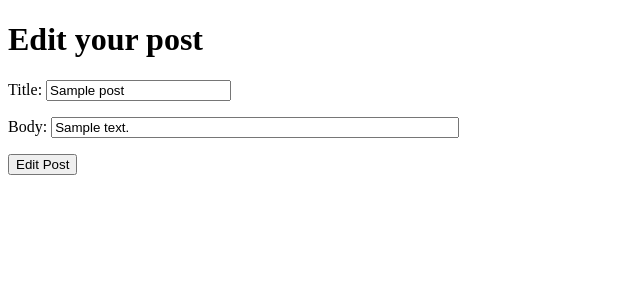
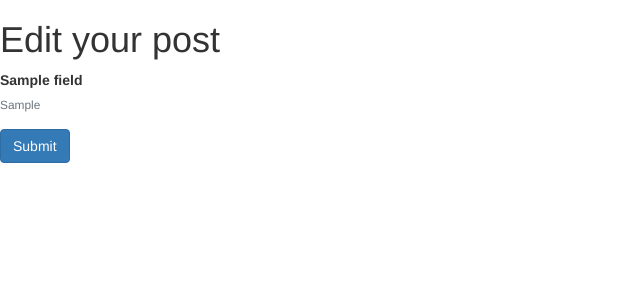
Before and after one commit to batidibek/community_information_management_platform, a Django app: template vircom/templates/vircom/edit_post.html in a window 1280 px wide. Shown: the top 300 px of the page, without its empty margins (0-640 px from the left). Run offline with Django 3.2, Linux system fonts and the light colour scheme; the template is opened without the code that fills it: most values are stand-ins (such as "Sample title", 1, 10 or a date in 2020); data that the repository does not hold is empty; some libraries are stand-ins or nearby versions.

Commit message:
data type fields are now JSONField

```diff
--- a/vircom/models.py
+++ b/vircom/models.py
@@ -32,7 +32,7 @@ class Post(models.Model):
 class DataType(models.Model):
     name = models.CharField(max_length=200)
     community = models.ForeignKey(Community, on_delete=models.PROTECT)
-    #fields = JSONField()
+    fields = JSONField()
     def __str__(self):
         return self.name
 
--- a/vircom/templates/vircom/edit_post.html
+++ b/vircom/templates/vircom/edit_post.html
@@ -1,15 +1,69 @@
 <!DOCTYPE html>
 <html>
+
+<head>
+    <!--    Load Bootstrap via CDN -->
+    <link rel="stylesheet" href="https://stackpath.bootstrapcdn.com/bootstrap/4.1.3/css/bootstrap.min.css"
+        integrity="sha384-MCw98/SFnGE8fJT3GXwEOngsV7Zt27NXFoaoApmYm81iuXoPkFOJwJ8ERdknLPMO" crossorigin="anonymous">
+
+    <link rel="stylesheet" href="https://maxcdn.bootstrapcdn.com/bootstrap/3.4.0/css/bootstrap.min.css">
+    <script src="https://ajax.googleapis.com/ajax/libs/jquery/3.4.1/jquery.min.js"></script>
+    <script src="https://maxcdn.bootstrapcdn.com/bootstrap/3.4.0/js/bootstrap.min.js"></script>
+</head>
+
 <body>
 
-<h1>Edit your post</h1>
-{% if error_message %}<p style="color: red"><strong>{{ error_message }}</strong></p>{% endif %}
-<form action="{% url 'vircom:change_post' community.id post.id %}" method="post">
+    <h1>Edit your post</h1>
+    {% if error_message %}<p style="color: red"><strong>{{ error_message }}</strong></p>{% endif %}
+    <!-- <form action="{% url 'vircom:change_post' community.id post.id %}" method="post">
     {% csrf_token %}
     <p>Title: <input id="title" type="text" name="title" value="{{post.title}}"></p>
     <p>Body: <input id="body" type="text" name="body" style="width: 400px" value="{{post.body}}"></p>
     <p><input type="submit" value="Edit Post"></p>
-</form>
+</form> -->
+
+    <form action="{% url 'vircom:change_post' community.id post.id %}" method="post" novalidate>
+        {% csrf_token %}
+        {% for field in post.fields.fields %}
+        <div class="form-group">
+            <label for="{{field.name}}">{{field.name}}</label>
+            <small id="fieldType" class="form-text text-muted">{{field.field_type}}</small>
+            {% if field.required == "Yes"%}
+            {% if error_message %}<p style="color: red"><strong>{{ error_message }}</strong></p>{% endif %}
+            {% endif %}
+            {% if field.field_type == "Text"%}
+            <input type="text" class="form-control" id="{{field.name}}" aria-describedby="{{field.name}}"
+                value="{{field.value}}" name="{{field.name}}">
+            {% endif %}
+            {% if field.field_type == "Long Text"%}
+            <textarea class="form-control" id="{{field.name}}"  rows="5"
+                name="{{field.name}}">{{field.value}}</textarea>
+            {% endif %}
+            {% if field.field_type == "Integer"%}
+            <input type="number" class="form-control" id="{{field.name}}" aria-describedby="{{field.name}}"
+                value="{{field.value}}" name="{{field.name}}">
+            {% endif %}
+            {% if field.field_type == "Decimal Number"%}
+            <input type="number" step=0.01 class="form-control" id="{{field.name}}" aria-describedby="{{field.name}}"
+                value="{{field.value}}" name="{{field.name}}">
+            {% endif %}
+            {% if field.required == "Yes" %}
+            <small id="fieldType" class="form-text text-muted">Required field</small>
+            {% endif %}
+        </div>
+        {% endfor %}
+        <button type="submit" class="btn btn-primary">Submit</button>
+    </form>
+
+    <!-- Include jQuery -->
+    <script src="https://code.jquery.com/jquery-3.3.1.slim.min.js"
+        integrity="sha384-q8i/X+965DzO0rT7abK41JStQIAqVgRVzpbzo5smXKp4YfRvH+8abtTE1Pi6jizo"
+        crossorigin="anonymous"></script>
+    <!--Load Bootstrap JavaScript-->
+    <script src="https://stackpath.bootstrapcdn.com/bootstrap/4.1.3/js/bootstrap.min.js"
+        integrity="sha384-ChfqqxuZUCnJSK3+MXmPNIyE6ZbWh2IMqE241rYiqJxyMiZ6OW/JmZQ5stwEULTy"
+        crossorigin="anonymous"></script>
 
 </body>
+
 </html>
```
Also changed, not shown: vircom/templates/vircom/new_data_type_object.html (+5 -5 lines), vircom/views.py (+21 -25 lines), vircom/migrations/0013_datatype_fields.py (added).
